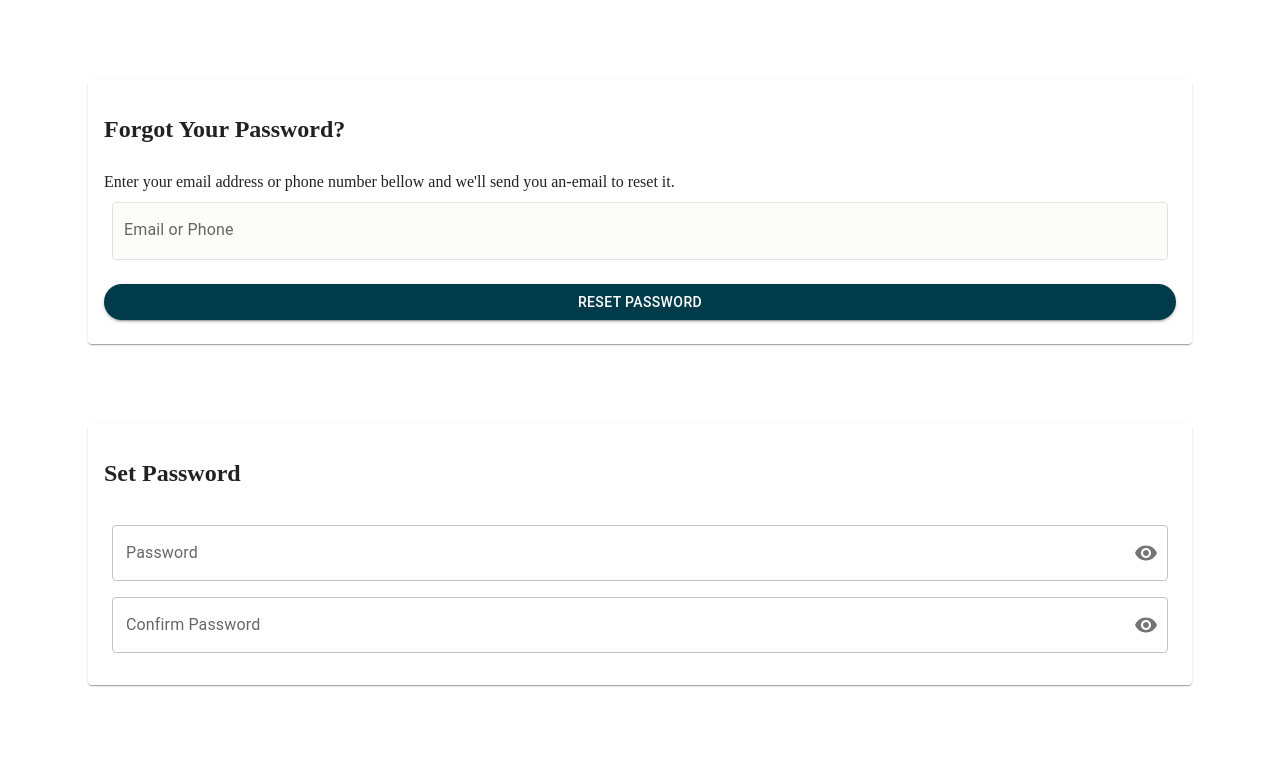
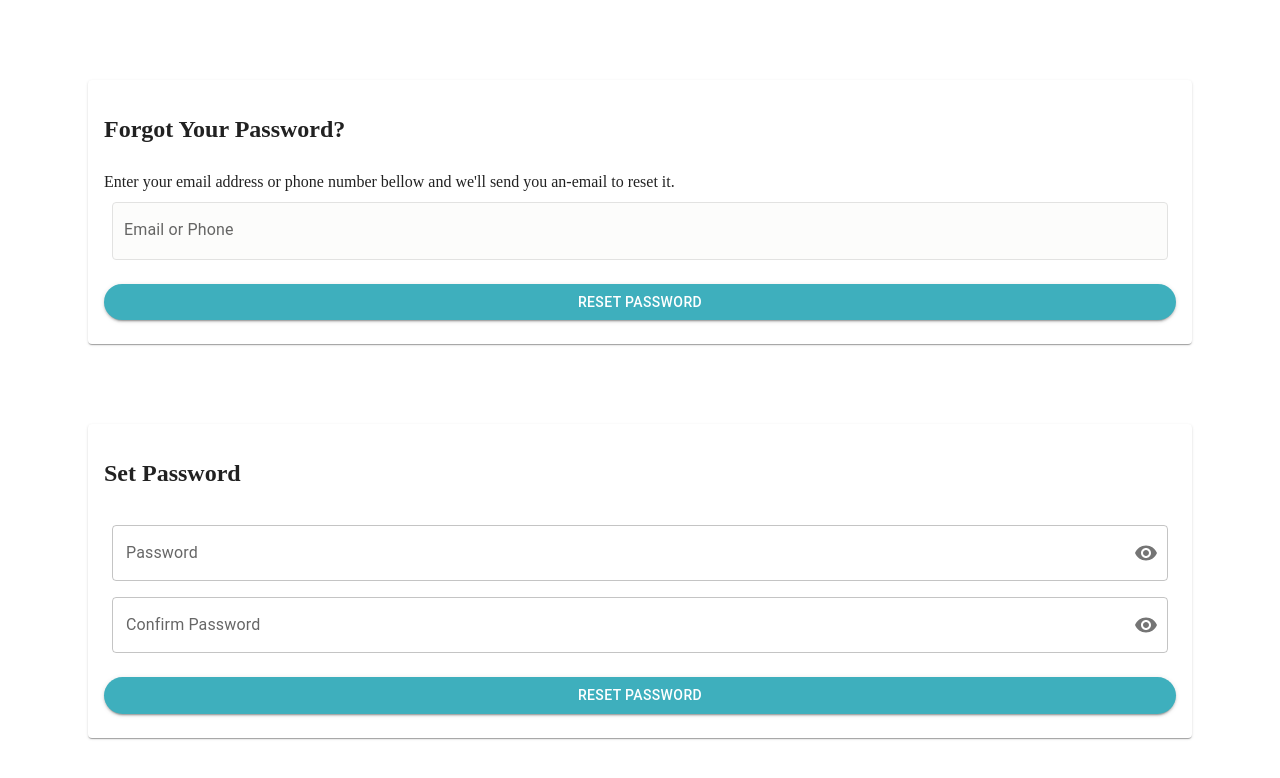
Before and after one commit to DewoSimanjuntak/react-next-material, a Next.js app: page /forgot-password in a window 1280 px wide. Shown: the top 778 px of the page. Built offline with nearby package versions, Linux system fonts and the light colour scheme.

Commit message:
Update forgot password and set password component

```diff
--- a/src/components/ForgotPassword/forgotPassword.jsx
+++ b/src/components/ForgotPassword/forgotPassword.jsx
@@ -4,6 +4,7 @@ import Card from '@mui/material/Card';
 import CardContent from '@mui/material/CardContent';
 import { alpha, styled } from '@mui/material/styles';
 import {StyledInput} from "../atoms/Input/input"
+import LinkIcon from '@mui/icons-material/Link';
 
 const headingStyles = {
     marginBottom: 30,
@@ -15,9 +16,7 @@ const labelStyle = {
 }
 
 const center = {
-    margin: 'auto',
-    width: '50%',
-    padding: 10,
+    marginTop: 10,
     display: 'flex',
     flexDirection: 'column',
     justifyContent: 'center',
@@ -37,8 +36,14 @@ const securityQuestionContainer = {
 
 const buttonStyle = {
     marginTop: 2,
-    backgroundColor: "#003B4A",
+    backgroundColor: "#3EAFBD",
     borderRadius:'48pt'
+}
+
+const magicLinkStyle = {
+    color: "#3EAFBD",
+    borderRadius:'48pt',
+    borderColor: "#003B4A"
 }
 
 const regularFont = {
@@ -114,7 +119,8 @@ const ForgotPasswordComponent= () => {
                 <Button variant="contained" sx={buttonStyle} onClick={onResetPasswordClicked}>Reset Password</Button>
                 {isValidUsername ?
                     <div style={center}>
-                        <Button variant="contained" sx={buttonStyle} onClick={onMagicLinkClicked}>Magic Link</Button>
+                        {/* <Button variant="contained" sx={buttonStyle} onClick={onMagicLinkClicked}>Magic Link</Button> */}
+                        <Button variant="outlined" startIcon={<LinkIcon />} onClick={onMagicLinkClicked} sx={magicLinkStyle}>Magic Link</Button>
                         {isMagicLinkClicked ? magicLinkUI() : null}
                         <Button variant="contained" sx={buttonStyle} onClick={onSetNewPasswordClicked}>Set New Password</Button>
                         {isShowSecurityQuestion ? getSecurityQuestionUI() : null}
--- a/src/components/SetPassword/setPassword.jsx
+++ b/src/components/SetPassword/setPassword.jsx
@@ -8,6 +8,7 @@ import Visibility from '@mui/icons-material/Visibility';
 import VisibilityOff from '@mui/icons-material/VisibilityOff';
 import Card from '@mui/material/Card';
 import CardContent from '@mui/material/CardContent';
+import { Button } from "@mui/material";
 
 const headingStyles = {
     marginBottom: 30,
@@ -16,6 +17,12 @@ const headingStyles = {
 const cardContentStyle = {
     display: 'flex',
     flexDirection: 'column',
+}
+
+const buttonStyle = {
+    marginTop: 2,
+    backgroundColor: "#3EAFBD",
+    borderRadius:'48pt'
 }
 
 const setPasswordComponent = () => {
@@ -90,6 +97,7 @@ const setPasswordComponent = () => {
                             label="Confirm Password"
                         />
                     </FormControl>
+                    <Button variant="contained" sx={buttonStyle}>Reset Password</Button>
                 </CardContent>
         </Card>
 
```
